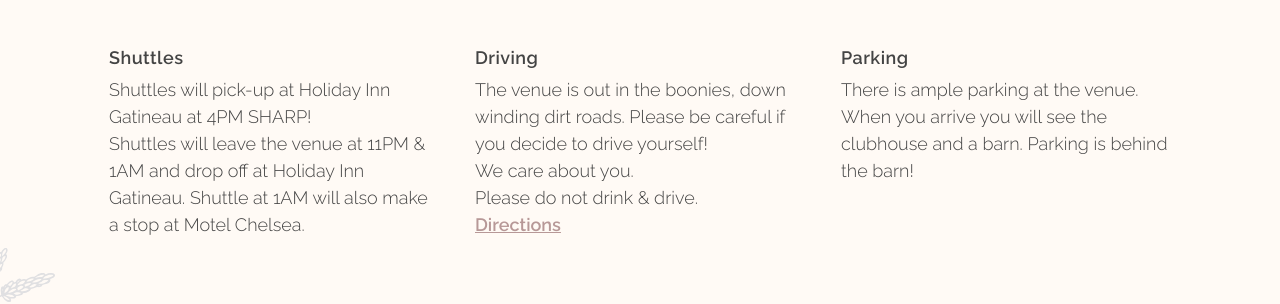
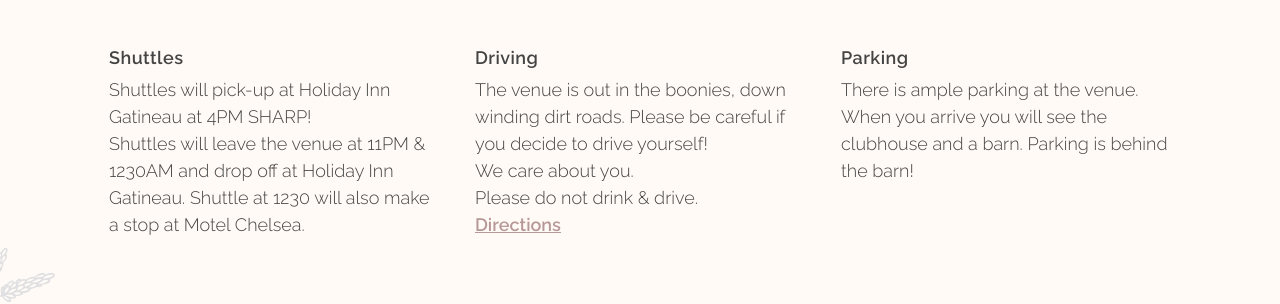
Before and after one commit to martenbjork/erin-and-benoit, a Next.js app: page / in a window 1280 px wide. Shown: the part 2240-2544 px from the top of the page. Built offline with nearby package versions, Linux system fonts and the light colour scheme.

Commit message:
Update index.tsx

```diff
--- a/src/pages/index.tsx
+++ b/src/pages/index.tsx
@@ -177,7 +177,7 @@ export default function Home() {
               Shuttles will pick-up at Holiday Inn Gatineau at <b>4PM SHARP!</b>
             </p>
             <p>
-              Shuttles will leave the venue at 11PM & 1AM and drop off at Holiday Inn Gatineau. Shuttle at 1AM will also make a stop at Motel Chelsea.
+              Shuttles will leave the venue at 11PM & 1230AM and drop off at Holiday Inn Gatineau. Shuttle at 1230 will also make a stop at Motel Chelsea.
             </p>
           </div>
 
```
